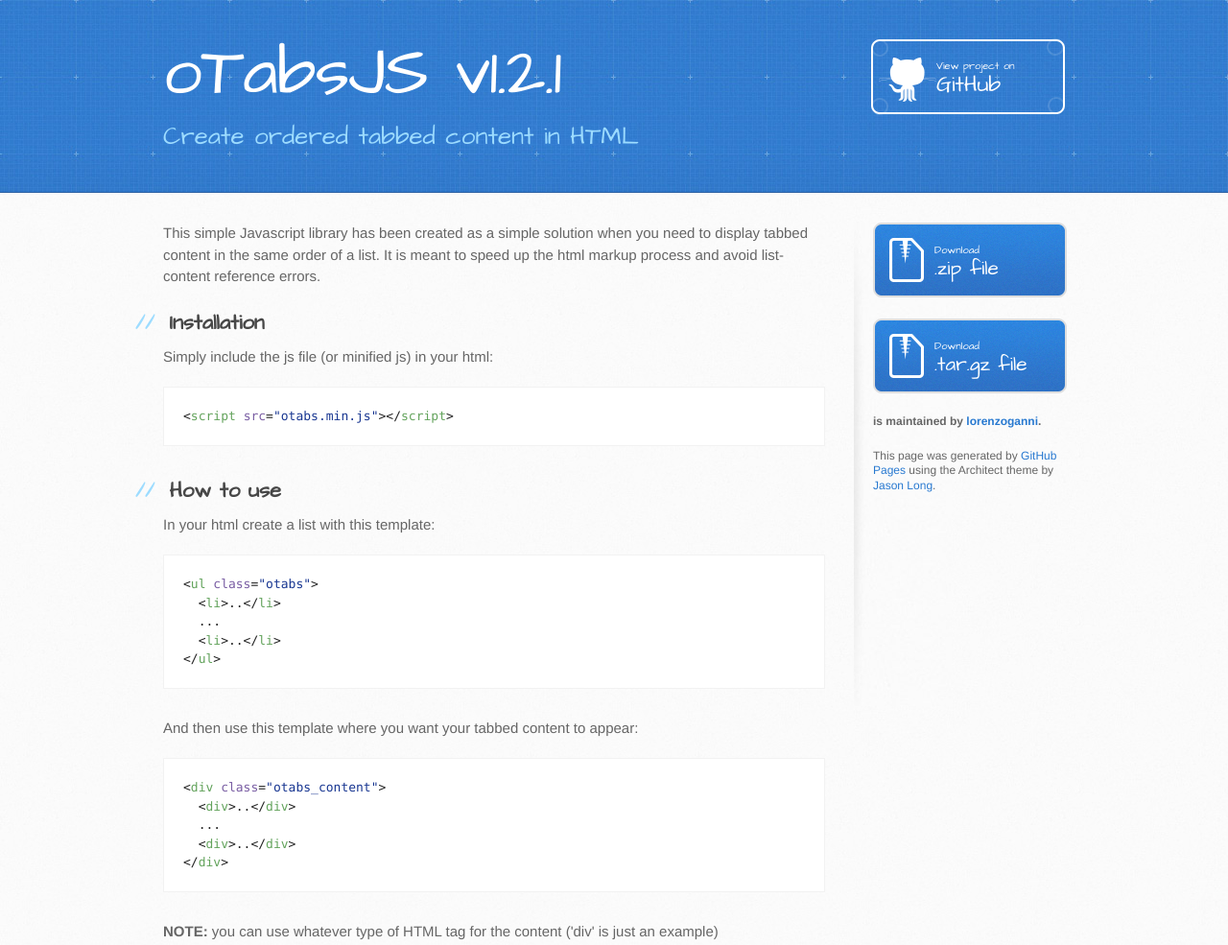
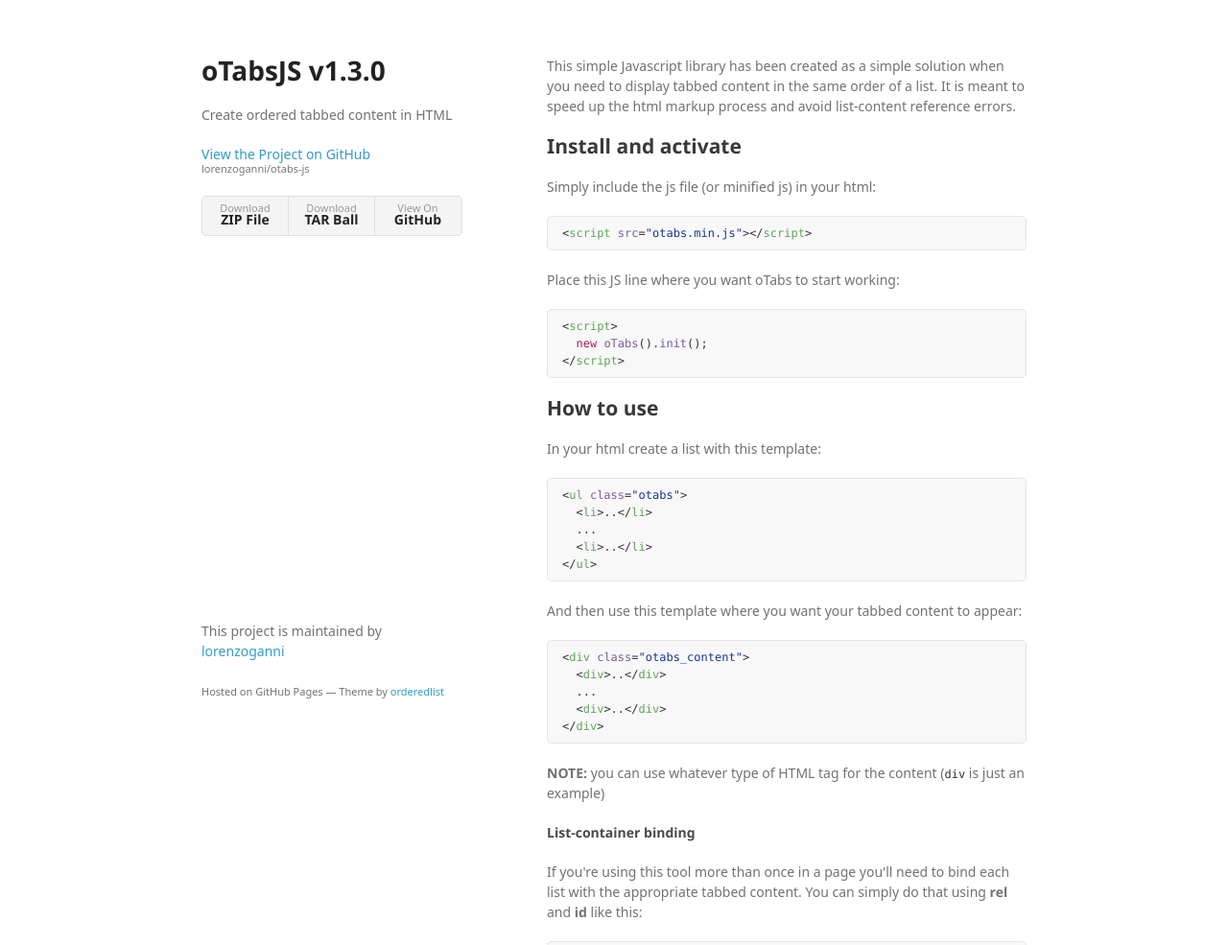
Before and after one commit to c2r0b/otabs-js, a plain HTML site: page index.html in a window 1280 px wide. Shown: the top 985 px of the page at 96% size. Drawn offline with Linux system fonts and the light colour scheme; a web font is replaced by a local one.

Commit message:
Create gh-pages branch via GitHub

```diff
--- a/index.html
+++ b/index.html
@@ -1,41 +1,47 @@
-<!DOCTYPE html>
+<!doctype html>
 <html>
   <head>
-    <meta charset='utf-8'>
+    <meta charset="utf-8">
     <meta http-equiv="X-UA-Compatible" content="chrome=1">
-    <meta name="viewport" content="width=device-width, initial-scale=1, maximum-scale=1">
-    <link href='https://fonts.googleapis.com/css?family=Architects+Daughter' rel='stylesheet' type='text/css'>
-    <link rel="stylesheet" type="text/css" href="stylesheets/stylesheet.css" media="screen">
-    <link rel="stylesheet" type="text/css" href="stylesheets/github-light.css" media="screen">
-    <link rel="stylesheet" type="text/css" href="stylesheets/print.css" media="print">
+    <title>oTabsJS v1.3.0 by lorenzoganni</title>
 
+    <link rel="stylesheet" href="stylesheets/styles.css">
+    <link rel="stylesheet" href="stylesheets/github-light.css">
+    <meta name="viewport" content="width=device-width">
     <!--[if lt IE 9]>
     <script src="//html5shiv.googlecode.com/svn/trunk/html5.js"></script>
     <![endif]-->
+  </head>
+  <body>
+    <div class="wrapper">
+      <header>
+        <h1>oTabsJS v1.3.0</h1>
+        <p>Create ordered tabbed content in HTML</p>
 
-    <title>oTabsJS v1.2.1 by lorenzoganni</title>
-  </head>
+        <p class="view"><a href="https://github.com/lorenzoganni/otabs-js">View the Project on GitHub <small>lorenzoganni/otabs-js</small></a></p>
 
-  <body>
-    <header>
-      <div class="inner">
-        <h1>oTabsJS v1.2.1</h1>
-        <h2>Create ordered tabbed content in HTML</h2>
-        <a href="https://github.com/lorenzoganni/otabs-js" class="button"><small>View project on</small> GitHub</a>
-      </div>
-    </header>
 
-    <div id="content-wrapper">
-      <div class="inner clearfix">
-        <section id="main-content">
-          <p>This simple Javascript library has been created as a simple solution when you need to display tabbed content in the same order of a list. It is meant to speed up the html markup process and avoid list-content reference errors.</p>
+        <ul>
+          <li><a href="https://github.com/lorenzoganni/otabs-js/zipball/master">Download <strong>ZIP File</strong></a></li>
+          <li><a href="https://github.com/lorenzoganni/otabs-js/tarball/master">Download <strong>TAR Ball</strong></a></li>
+          <li><a href="https://github.com/lorenzoganni/otabs-js">View On <strong>GitHub</strong></a></li>
+        </ul>
+      </header>
+      <section>
+        <p>This simple Javascript library has been created as a simple solution when you need to display tabbed content in the same order of a list. It is meant to speed up the html markup process and avoid list-content reference errors.</p>
 
 <h2>
-<a id="installation" class="anchor" href="#installation" aria-hidden="true"><span aria-hidden="true" class="octicon octicon-link"></span></a>Installation</h2>
+<a id="install-and-activate" class="anchor" href="#install-and-activate" aria-hidden="true"><span aria-hidden="true" class="octicon octicon-link"></span></a>Install and activate</h2>
 
 <p>Simply include the js file (or minified js) in your html:</p>
 
 <div class="highlight highlight-text-html-basic"><pre>&lt;<span class="pl-ent">script</span> <span class="pl-e">src</span>=<span class="pl-s"><span class="pl-pds">"</span>otabs.min.js<span class="pl-pds">"</span></span>&gt;&lt;/<span class="pl-ent">script</span>&gt;</pre></div>
+
+<p>Place this JS line where you want oTabs to start working:</p>
+
+<div class="highlight highlight-text-html-basic"><pre><span class="pl-s1">&lt;<span class="pl-ent">script</span>&gt;</span>
+<span class="pl-s1">  <span class="pl-k">new</span> <span class="pl-en">oTabs</span>().<span class="pl-en">init</span>();</span>
+<span class="pl-s1">&lt;/<span class="pl-ent">script</span>&gt;</span></pre></div>
 
 <h2>
 <a id="how-to-use" class="anchor" href="#how-to-use" aria-hidden="true"><span aria-hidden="true" class="octicon octicon-link"></span></a>How to use</h2>
@@ -56,7 +62,7 @@
   &lt;<span class="pl-ent">div</span>&gt;..&lt;/<span class="pl-ent">div</span>&gt;
 &lt;/<span class="pl-ent">div</span>&gt;</pre></div>
 
-<p><b>NOTE:</b> you can use whatever type of HTML tag for the content ('div' is just an example)</p>
+<p><b>NOTE:</b> you can use whatever type of HTML tag for the content (<code>div</code> is just an example)</p>
 
 <h4>
 <a id="list-container-binding" class="anchor" href="#list-container-binding" aria-hidden="true"><span aria-hidden="true" class="octicon octicon-link"></span></a>List-container binding</h4>
@@ -112,8 +118,54 @@
   &lt;<span class="pl-ent">div</span> <span class="pl-e">id</span>=<span class="pl-s"><span class="pl-pds">"</span>content1<span class="pl-pds">"</span></span>&gt;..&lt;/<span class="pl-ent">div</span>&gt;
 &lt;/<span class="pl-ent">div</span>&gt;</pre></div>
 
+<h4>
+<a id="manually-refresh-otabs-on-dom-changes" class="anchor" href="#manually-refresh-otabs-on-dom-changes" aria-hidden="true"><span aria-hidden="true" class="octicon octicon-link"></span></a>Manually refresh oTabs on DOM changes</h4>
+
+<div class="highlight highlight-text-html-basic"><pre><span class="pl-s1">&lt;<span class="pl-ent">script</span>&gt;</span>
+<span class="pl-s1">  <span class="pl-k">var</span> otabs <span class="pl-k">=</span> <span class="pl-k">new</span> <span class="pl-en">oTabs</span>().<span class="pl-en">init</span>();</span>
+<span class="pl-s1">  <span class="pl-c">// ... whatever ...</span></span>
+<span class="pl-s1">  <span class="pl-smi">otabs</span>.<span class="pl-en">update</span>();</span>
+<span class="pl-s1">&lt;/<span class="pl-ent">script</span>&gt;</span></pre></div>
+
+<h2>
+<a id="styling" class="anchor" href="#styling" aria-hidden="true"><span aria-hidden="true" class="octicon octicon-link"></span></a>Styling</h2>
+
+<p>To target this in your CSS you could use the <code>.otabs</code> class for the menu and <code>.otabs_content</code> for the area where the content displays.</p>
+
+<p>The selected tab has the <code>.active</code> class and you can simply target the other tabs with <code>:not(.active)</code>.</p>
+
+<h2>
+<a id="compile-for-production" class="anchor" href="#compile-for-production" aria-hidden="true"><span aria-hidden="true" class="octicon octicon-link"></span></a>Compile for production</h2>
+
+<p>If you want to build your own minified version of this library you can do that using npm and gulp.</p>
+
+<p>Install the dependencies (you'll need <code>npm</code>):
+<code>npm install</code></p>
+
+<p>Execute gulp to generate the file <code>otabs.min.js</code> (you'll need <code>gulp</code>):
+<code>gulp</code></p>
+
+<h2>
+<a id="updating" class="anchor" href="#updating" aria-hidden="true"><span aria-hidden="true" class="octicon octicon-link"></span></a>Updating</h2>
+
+<h4>
+<a id="from-v--13x" class="anchor" href="#from-v--13x" aria-hidden="true"><span aria-hidden="true" class="octicon octicon-link"></span></a>From v &lt; 1.3.x</h4>
+
+<p>Simply add this line where you want otabs to start working:</p>
+
+<div class="highlight highlight-text-html-basic"><pre><span class="pl-s1">&lt;<span class="pl-ent">script</span>&gt;<span class="pl-k">new</span> <span class="pl-en">oTabs</span>().<span class="pl-en">init</span>();&lt;/<span class="pl-ent">script</span>&gt;</span></pre></div>
+
 <h2>
 <a id="changelog" class="anchor" href="#changelog" aria-hidden="true"><span aria-hidden="true" class="octicon octicon-link"></span></a>Changelog</h2>
+
+<h4>
+<a id="v130-20161011" class="anchor" href="#v130-20161011" aria-hidden="true"><span aria-hidden="true" class="octicon octicon-link"></span></a>v1.3.0 [2016.10.11]</h4>
+
+<ul>
+  <li>manual activation</li>
+  <li>manual refresh</li>
+  <li>npm and gulp for distribution</li>
+</ul>
 
 <h4>
 <a id="v121-20160324" class="anchor" href="#v121-20160324" aria-hidden="true"><span aria-hidden="true" class="octicon octicon-link"></span></a>v1.2.1 [2016.03.24]</h4>
@@ -152,25 +204,13 @@
 <a id="license" class="anchor" href="#license" aria-hidden="true"><span aria-hidden="true" class="octicon octicon-link"></span></a>License</h2>
 
 <p>MIT License</p>
-        </section>
-
-        <aside id="sidebar">
-          <a href="https://github.com/lorenzoganni/otabs-js/zipball/master" class="button">
-            <small>Download</small>
-            .zip file
-          </a>
-          <a href="https://github.com/lorenzoganni/otabs-js/tarball/master" class="button">
-            <small>Download</small>
-            .tar.gz file
-          </a>
-
-          <p class="repo-owner"><a href="https://github.com/lorenzoganni/otabs-js"></a> is maintained by <a href="https://github.com/lorenzoganni">lorenzoganni</a>.</p>
-
-          <p>This page was generated by <a href="https://pages.github.com">GitHub Pages</a> using the Architect theme by <a href="https://twitter.com/jasonlong">Jason Long</a>.</p>
-        </aside>
-      </div>
+      </section>
+      <footer>
+        <p>This project is maintained by <a href="https://github.com/lorenzoganni">lorenzoganni</a></p>
+        <p><small>Hosted on GitHub Pages &mdash; Theme by <a href="https://github.com/orderedlist">orderedlist</a></small></p>
+      </footer>
     </div>
-
+    <script src="javascripts/scale.fix.js"></script>
 
   </body>
 </html>
--- a/stylesheets/github-light.css
+++ b/stylesheets/github-light.css
@@ -1,7 +1,7 @@
 /*
 The MIT License (MIT)
 
-Copyright (c) 2015 GitHub, Inc.
+Copyright (c) 2016 GitHub, Inc.
 
 Permission is hereby granted, free of charge, to any person obtaining a copy
 of this software and associated documentation files (the "Software"), to deal
@@ -27,18 +27,18 @@
   color: #969896;
 }
 
-.pl-c1      /* constant, markup.raw, meta.diff.header, meta.module-reference, meta.property-name, support, support.constant, support.variable, variable.other.constant */,
+.pl-c1 /* constant, variable.other.constant, support, meta.property-name, support.constant, support.variable, meta.module-reference, markup.raw, meta.diff.header */,
 .pl-s .pl-v /* string variable */ {
   color: #0086b3;
 }
 
-.pl-e  /* entity */,
+.pl-e /* entity */,
 .pl-en /* entity.name */ {
   color: #795da3;
 }
 
-.pl-s .pl-s1 /* string source */,
-.pl-smi      /* storage.modifier.import, storage.modifier.package, storage.type.java, variable.other, variable.parameter.function */ {
+.pl-smi /* variable.parameter.function, storage.modifier.package, storage.modifier.import, storage.type.java, variable.other */,
+.pl-s .pl-s1 /* string source */ {
   color: #333;
 }
 
@@ -50,13 +50,13 @@
   color: #a71d5d;
 }
 
-.pl-pds              /* punctuation.definition.string, string.regexp.character-class */,
-.pl-s                /* string */,
+.pl-s /* string */,
+.pl-pds /* punctuation.definition.string, string.regexp.character-class */,
 .pl-s .pl-pse .pl-s1 /* string punctuation.section.embedded source */,
-.pl-sr               /* string.regexp */,
-.pl-sr .pl-cce       /* string.regexp constant.character.escape */,
-.pl-sr .pl-sra       /* string.regexp string.regexp.arbitrary-repitition */,
-.pl-sr .pl-sre       /* string.regexp source.ruby.embedded */ {
+.pl-sr /* string.regexp */,
+.pl-sr .pl-cce /* string.regexp constant.character.escape */,
+.pl-sr .pl-sre /* string.regexp source.ruby.embedded */,
+.pl-sr .pl-sra /* string.regexp string.regexp.arbitrary-repitition */ {
   color: #183691;
 }
 
@@ -69,24 +69,24 @@
 }
 
 .pl-ii /* invalid.illegal */ {
+  color: #f8f8f8;
   background-color: #b52a1d;
-  color: #f8f8f8;
 }
 
 .pl-sr .pl-cce /* string.regexp constant.character.escape */ {
+  font-weight: bold;
   color: #63a35c;
-  font-weight: bold;
 }
 
 .pl-ml /* markup.list */ {
   color: #693a17;
 }
 
-.pl-mh        /* markup.heading */,
+.pl-mh /* markup.heading */,
 .pl-mh .pl-en /* markup.heading entity.name */,
-.pl-ms        /* meta.separator */ {
+.pl-ms /* meta.separator */ {
+  font-weight: bold;
   color: #1d3e81;
-  font-weight: bold;
 }
 
 .pl-mq /* markup.quote */ {
@@ -94,28 +94,28 @@
 }
 
 .pl-mi /* markup.italic */ {
+  font-style: italic;
   color: #333;
-  font-style: italic;
 }
 
 .pl-mb /* markup.bold */ {
+  font-weight: bold;
   color: #333;
-  font-weight: bold;
 }
 
 .pl-md /* markup.deleted, meta.diff.header.from-file */ {
+  color: #bd2c00;
   background-color: #ffecec;
-  color: #bd2c00;
 }
 
 .pl-mi1 /* markup.inserted, meta.diff.header.to-file */ {
+  color: #55a532;
   background-color: #eaffea;
-  color: #55a532;
 }
 
 .pl-mdr /* meta.diff.range */ {
+  font-weight: bold;
   color: #795da3;
-  font-weight: bold;
 }
 
 .pl-mo /* meta.output */ {
--- /dev/null
+++ b/stylesheets/styles.css
@@ -0,0 +1,324 @@
+@font-face {
+  font-family: 'Noto Sans';
+  font-weight: 400;
+  font-style: normal;
+  src: url('../fonts/Noto-Sans-regular/Noto-Sans-regular.eot');
+  src: url('../fonts/Noto-Sans-regular/Noto-Sans-regular.eot?#iefix') format('embedded-opentype'),
+       local('Noto Sans'),
+       local('Noto-Sans-regular'),
+       url('../fonts/Noto-Sans-regular/Noto-Sans-regular.woff2') format('woff2'),
+       url('../fonts/Noto-Sans-regular/Noto-Sans-regular.woff') format('woff'),
+       url('../fonts/Noto-Sans-regular/Noto-Sans-regular.ttf') format('truetype'),
+       url('../fonts/Noto-Sans-regular/Noto-Sans-regular.svg#NotoSans') format('svg');
+}
+
+@font-face {
+  font-family: 'Noto Sans';
+  font-weight: 700;
+  font-style: normal;
+  src: url('../fonts/Noto-Sans-700/Noto-Sans-700.eot');
+  src: url('../fonts/Noto-Sans-700/Noto-Sans-700.eot?#iefix') format('embedded-opentype'),
+       local('Noto Sans Bold'),
+       local('Noto-Sans-700'),
+       url('../fonts/Noto-Sans-700/Noto-Sans-700.woff2') format('woff2'),
+       url('../fonts/Noto-Sans-700/Noto-Sans-700.woff') format('woff'),
+       url('../fonts/Noto-Sans-700/Noto-Sans-700.ttf') format('truetype'),
+       url('../fonts/Noto-Sans-700/Noto-Sans-700.svg#NotoSans') format('svg');
+}
+
+@font-face {
+  font-family: 'Noto Sans';
+  font-weight: 400;
+  font-style: italic;
+  src: url('../fonts/Noto-Sans-italic/Noto-Sans-italic.eot');
+  src: url('../fonts/Noto-Sans-italic/Noto-Sans-italic.eot?#iefix') format('embedded-opentype'),
+       local('Noto Sans Italic'),
+       local('Noto-Sans-italic'),
+       url('../fonts/Noto-Sans-italic/Noto-Sans-italic.woff2') format('woff2'),
+       url('../fonts/Noto-Sans-italic/Noto-Sans-italic.woff') format('woff'),
+       url('../fonts/Noto-Sans-italic/Noto-Sans-italic.ttf') format('truetype'),
+       url('../fonts/Noto-Sans-italic/Noto-Sans-italic.svg#NotoSans') format('svg');
+}
+
+@font-face {
+  font-family: 'Noto Sans';
+  font-weight: 700;
+  font-style: italic;
+  src: url('../fonts/Noto-Sans-700italic/Noto-Sans-700italic.eot');
+  src: url('../fonts/Noto-Sans-700italic/Noto-Sans-700italic.eot?#iefix') format('embedded-opentype'),
+       local('Noto Sans Bold Italic'),
+       local('Noto-Sans-700italic'),
+       url('../fonts/Noto-Sans-700italic/Noto-Sans-700italic.woff2') format('woff2'),
+       url('../fonts/Noto-Sans-700italic/Noto-Sans-700italic.woff') format('woff'),
+       url('../fonts/Noto-Sans-700italic/Noto-Sans-700italic.ttf') format('truetype'),
+       url('../fonts/Noto-Sans-700italic/Noto-Sans-700italic.svg#NotoSans') format('svg');
+}
+
+body {
+  background-color: #fff;
+  padding:50px;
+  font: 14px/1.5 "Noto Sans", "Helvetica Neue", Helvetica, Arial, sans-serif;
+  color:#727272;
+  font-weight:400;
+}
+
+h1, h2, h3, h4, h5, h6 {
+  color:#222;
+  margin:0 0 20px;
+}
+
+p, ul, ol, table, pre, dl {
+  margin:0 0 20px;
+}
+
+h1, h2, h3 {
+  line-height:1.1;
+}
+
+h1 {
+  font-size:28px;
+}
+
+h2 {
+  color:#393939;
+}
+
+h3, h4, h5, h6 {
+  color:#494949;
+}
+
+a {
+  color:#39c;
+  text-decoration:none;
+}
+
+a:hover {
+  color:#069;
+}
+
+a small {
+  font-size:11px;
+  color:#777;
+  margin-top:-0.3em;
+  display:block;
+}
+
+a:hover small {
+  color:#777;
+}
+
+.wrapper {
+  width:860px;
+  margin:0 auto;
+}
+
+blockquote {
+  border-left:1px solid #e5e5e5;
+  margin:0;
+  padding:0 0 0 20px;
+  font-style:italic;
+}
+
+code, pre {
+  font-family:Monaco, Bitstream Vera Sans Mono, Lucida Console, Terminal, Consolas, Liberation Mono, DejaVu Sans Mono, Courier New, monospace;
+  color:#333;
+  font-size:12px;
+}
+
+pre {
+  padding:8px 15px;
+  background: #f8f8f8;
+  border-radius:5px;
+  border:1px solid #e5e5e5;
+  overflow-x: auto;
+}
+
+table {
+  width:100%;
+  border-collapse:collapse;
+}
+
+th, td {
+  text-align:left;
+  padding:5px 10px;
+  border-bottom:1px solid #e5e5e5;
+}
+
+dt {
+  color:#444;
+  font-weight:700;
+}
+
+th {
+  color:#444;
+}
+
+img {
+  max-width:100%;
+}
+
+header {
+  width:270px;
+  float:left;
+  position:fixed;
+  -webkit-font-smoothing:subpixel-antialiased;
+}
+
+header ul {
+  list-style:none;
+  height:40px;
+  padding:0;
+  background: #f4f4f4;
+  border-radius:5px;
+  border:1px solid #e0e0e0;
+  width:270px;
+}
+
+header li {
+  width:89px;
+  float:left;
+  border-right:1px solid #e0e0e0;
+  height:40px;
+}
+
+header li:first-child a {
+  border-radius:5px 0 0 5px;
+}
+
+header li:last-child a {
+  border-radius:0 5px 5px 0;
+}
+
+header ul a {
+  line-height:1;
+  font-size:11px;
+  color:#999;
+  display:block;
+  text-align:center;
+  padding-top:6px;
+  height:34px;
+}
+
+header ul a:hover {
+  color:#999;
+}
+
+header ul a:active {
+  background-color:#f0f0f0;
+}
+
+strong {
+  color:#222;
+  font-weight:700;
+}
+
+header ul li + li + li {
+  border-right:none;
+  width:89px;
+}
+
+header ul a strong {
+  font-size:14px;
+  display:block;
+  color:#222;
+}
+
+section {
+  width:500px;
+  float:right;
+  padding-bottom:50px;
+}
+
+small {
+  font-size:11px;
+}
+
+hr {
+  border:0;
+  background:#e5e5e5;
+  height:1px;
+  margin:0 0 20px;
+}
+
+footer {
+  width:270px;
+  float:left;
+  position:fixed;
+  bottom:50px;
+  -webkit-font-smoothing:subpixel-antialiased;
+}
+
+@media print, screen and (max-width: 960px) {
+
+  div.wrapper {
+    width:auto;
+    margin:0;
+  }
+
+  header, section, footer {
+    float:none;
+    position:static;
+    width:auto;
+  }
+
+  header {
+    padding-right:320px;
+  }
+
+  section {
+    border:1px solid #e5e5e5;
+    border-width:1px 0;
+    padding:20px 0;
+    margin:0 0 20px;
+  }
+
+  header a small {
+    display:inline;
+  }
+
+  header ul {
+    position:absolute;
+    right:50px;
+    top:52px;
+  }
+}
+
+@media print, screen and (max-width: 720px) {
+  body {
+    word-wrap:break-word;
+  }
+
+  header {
+    padding:0;
+  }
+
+  header ul, header p.view {
+    position:static;
+  }
+
+  pre, code {
+    word-wrap:normal;
+  }
+}
+
+@media print, screen and (max-width: 480px) {
+  body {
+    padding:15px;
+  }
+
+  header ul {
+    width:99%;
+  }
+
+  header li, header ul li + li + li {
+    width:33%;
+  }
+}
+
+@media print {
+  body {
+    padding:0.4in;
+    font-size:12pt;
+    color:#444;
+  }
+}
```
Also changed, not shown: javascripts/scale.fix.js (added, +17 -0 lines), params.json (+2 -2 lines).
